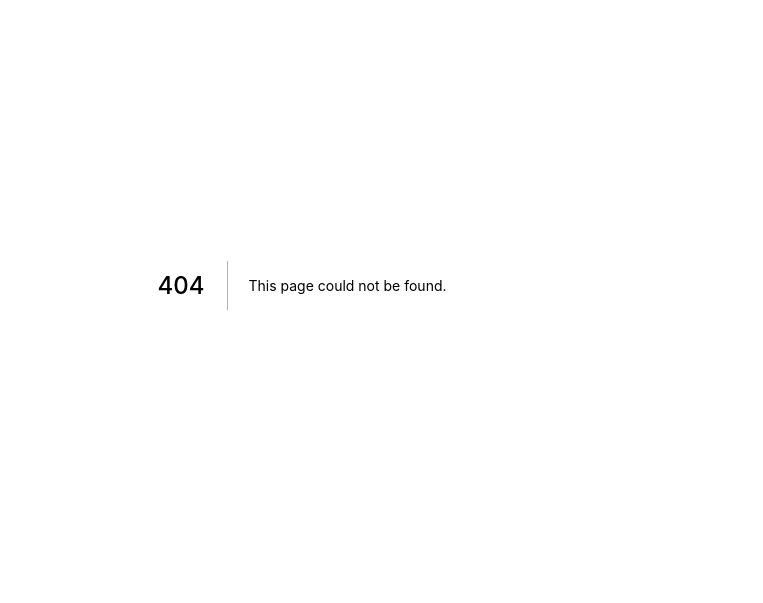
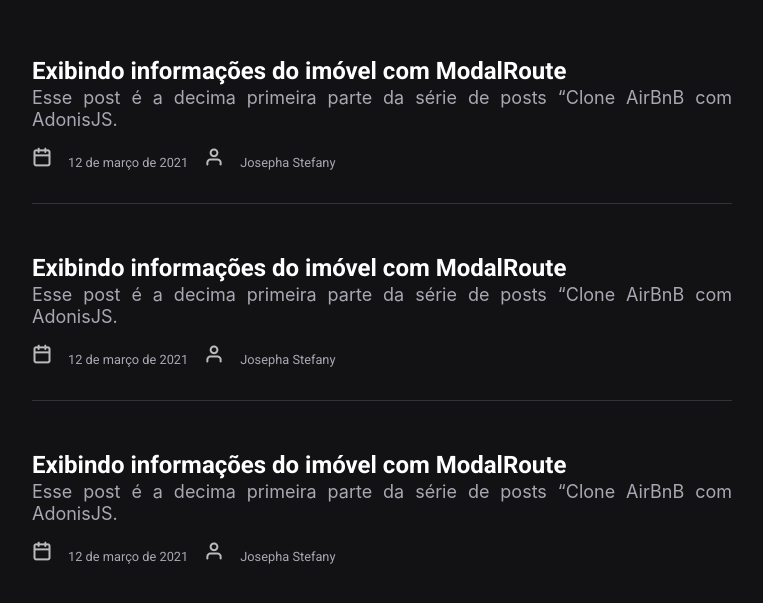
Before and after one commit to erikaperciliano/app-CRA-, a Next.js app: page /post in a window 1280 px wide. Before the commit this address had no page. Shown: the part 115-718 px from the top of the page, without its empty margins (338-1101 px from the left). Built offline with nearby package versions, Linux system fonts and the light colour scheme.

Commit message:
add posts

```diff
--- a/src/pages/_document.tsx
+++ b/src/pages/_document.tsx
@@ -1,7 +1,19 @@
-import Document from 'next/document';
+import Document, { Html, Head, Main, NextScript } from 'next/document';
+export default class MyDocument extends Document {
+    render() {
+        return (
+            <Html>
+                <Head>
+                    <link rel="preconnect" href="https://fonts.googleapis.com"/>
+                    <link href="https://fonts.googleapis.com/css2?family=Roboto:wght@400;700;900&display=swap" rel="stylesheet"/>
 
-export default class MyDocument extends Document {
-  // render() {
-  //   //TODO
-  // }
+                    <link rel="shortcut icon" href="/favicon.png" type="image/png" />
+                </Head>
+                <body>
+                    <Main/>
+                    <NextScript/>
+                </body>
+            </Html>
+        )
+    }
 }
--- /dev/null
+++ b/src/pages/post/index.tsx
@@ -0,0 +1,81 @@
+import { GetStaticProps } from 'next';
+import  Head  from 'next/head';
+
+import { getPrismicClient } from '../../services/prismic';
+
+import commonStyles from '../../styles/common.module.scss';
+
+import styles from './post.module.scss';
+
+interface Post {
+  uid?: string;
+  first_publication_date: string | null;
+  data: {
+    title: string;
+    subtitle: string;
+    author: string;
+  };
+}
+
+interface PostPagination {
+  next_page: string;
+  results: Post[];
+}
+
+interface HomeProps {
+  postsPagination: PostPagination;
+}
+
+export default function Home() {
+  return (
+    <>
+      <Head>
+        <title>Posts | Ignews</title>
+        <img  className={styles.logo} src="/images/Logo.svg" alt="logo" />
+      </Head>
+
+      <main className={styles.container}>
+        <div className={styles.posts}>
+          <a href="#">
+            <strong>Exibindo informações do imóvel com ModalRoute</strong>
+            <p>Esse post é a decima primeira parte da série de posts “Clone AirBnB com AdonisJS.</p>
+
+            <img  className={styles.calendar} src="/images/calendar.png" alt="calendar" />
+            <time>12 de março de 2021</time>
+
+            <img  className={styles.user} src="/images/user.png" alt="user" />
+            <span className={styles.author}>Josepha Stefany</span>
+          </a>
+          <a href="#">
+            <strong>Exibindo informações do imóvel com ModalRoute</strong>
+            <p>Esse post é a decima primeira parte da série de posts “Clone AirBnB com AdonisJS.</p>
+
+            <img  className={styles.calendar} src="/images/calendar.png" alt="calendar"/>
+            <time>12 de março de 2021</time>
+
+            <img  className={styles.user} src="/images/user.png" alt="user" />
+            <span className={styles.author}>Josepha Stefany</span>
+          </a>
+          <a href="#">
+            <strong>Exibindo informações do imóvel com ModalRoute</strong>
+            <p>Esse post é a decima primeira parte da série de posts “Clone AirBnB com AdonisJS.</p>
+
+            <img  className={styles.calendar} src="/images/calendar.png" alt="calendar" />
+            <time>12 de março de 2021</time>
+
+            <img  className={styles.user} src="/images/user.png" alt="user" />
+            <span className={styles.author}>Josepha Stefany</span>
+          </a>
+        </div>
+      </main>
+    </>
+  );
+  // TODO
+}
+
+// export const getStaticProps = async () => {
+//   // const prismic = getPrismicClient();
+//   // const postsResponse = await prismic.query(TODO);
+
+//   // TODO
+// };
--- a/src/pages/post/post.module.scss
+++ b/src/pages/post/post.module.scss
@@ -1 +1,76 @@
-// TODO
+
+.logo {
+  position: absolute;
+  width: 238.62px;
+  height: 25.63px;
+  left: 380px;
+  top: 66px;
+}
+
+.container {
+  position: absolute;
+  width: 700px;
+  height: 108px;
+  left: 370px;
+}
+
+.posts {
+  max-width: 720px;
+  margin-top: 170px;
+
+  a{
+    display: block;
+
+    & + a {
+      margin-top: 2rem;
+      padding-top: 2rem;
+      border-top: 1px solid var(--gray-700);
+    }
+
+    .calendar {
+      margin-top: 1rem;
+      display: inline;
+    }
+
+    .user {
+      margin-left: 1rem;
+    }
+
+    time, .author {
+      font-size: 0.8rem;
+      align-items: center;
+      margin-left: 1rem;
+      color: var(--gray-300);
+      display: inline;
+
+    }
+
+    strong {
+      display: block;
+      font-size: 1.5rem;
+      margin-top: 1rem;
+      line-height: 2rem;
+    }
+
+    p {
+      color: var(--gray-300);
+      left: 0%;
+      right: 28.57%;
+      top: 38.89%;
+      bottom: 40.74%;
+
+      font-family: Inter;
+      font-style: normal;
+      font-weight: normal;
+      font-size: 18px;
+      line-height: 22px;
+
+      text-align: justify;
+
+    }
+
+    &:hover strong {
+      color: var(--yellow-500);
+    }
+  }
+}
```
